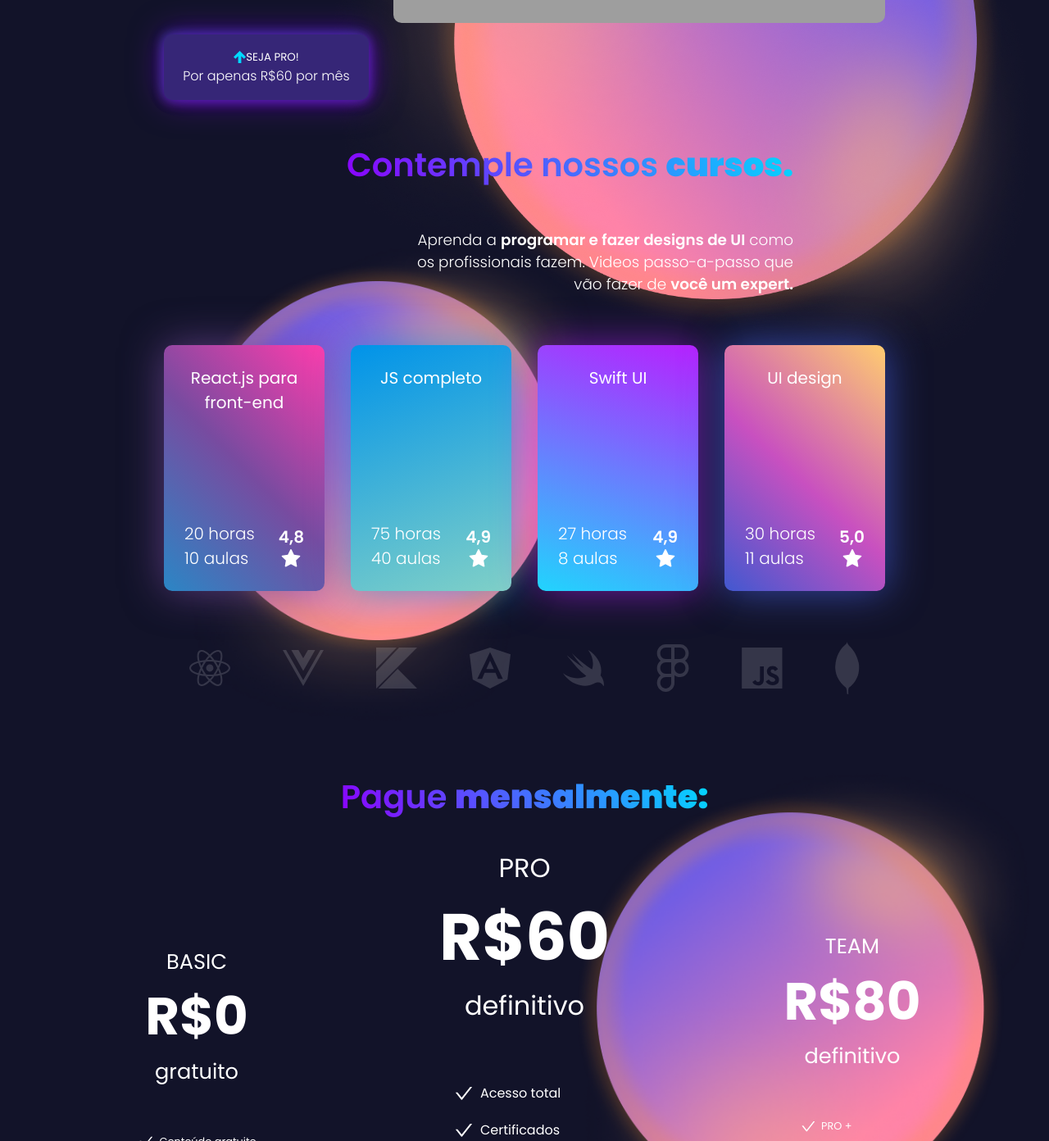
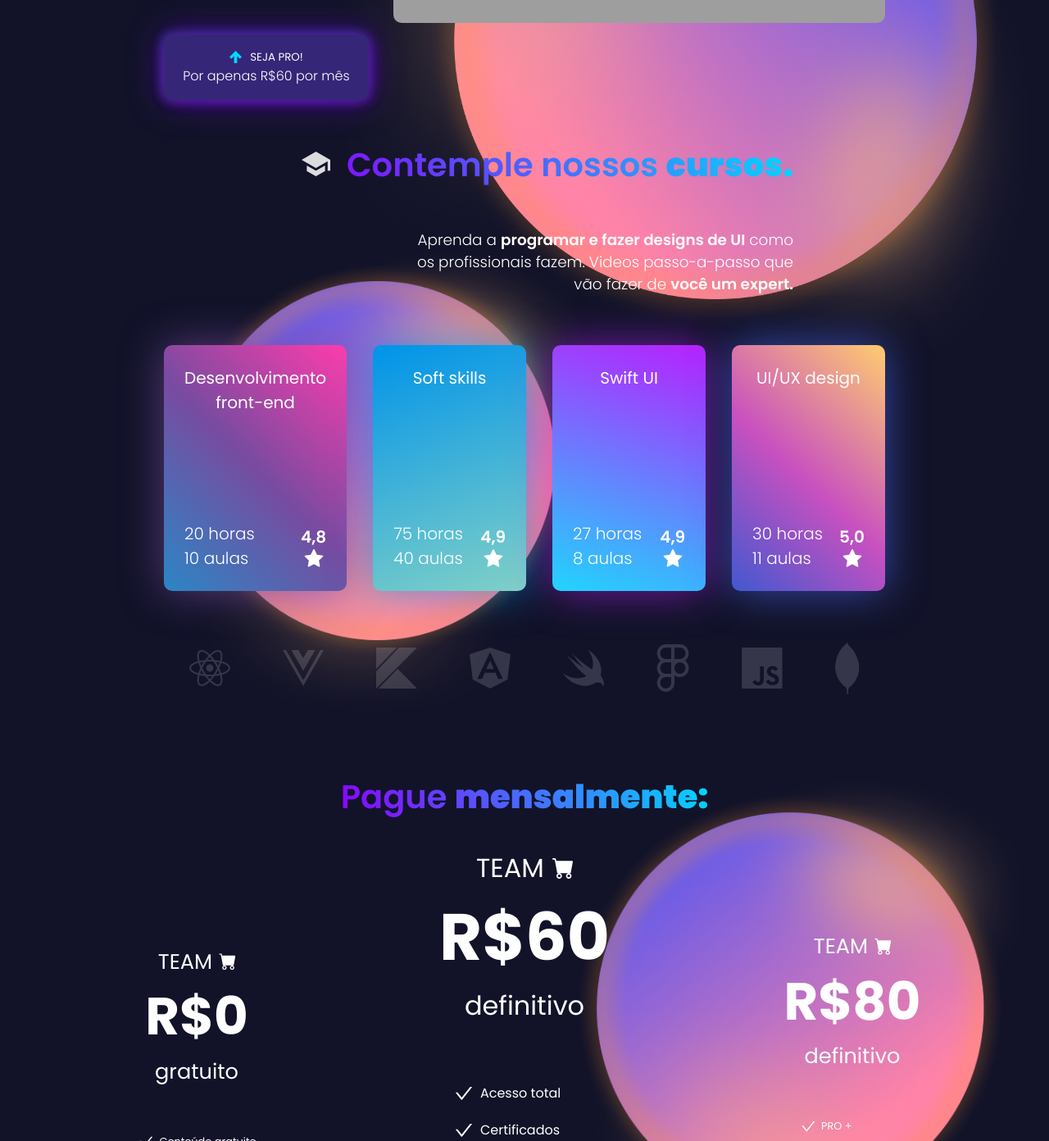
Before and after one commit to lucastso/enygma-courses, a plain HTML site: page index.html in a window 1280 px wide. Shown: the part 691-2083 px from the top of the page at 82% size. Drawn offline with Linux system fonts and the light colour scheme; grey boxes are pictures that could not be loaded.

Commit message:
feat: add images and styled

```diff
--- a/index.html
+++ b/index.html
@@ -82,7 +82,7 @@
         </p>
         <button>
           <a href="#">
-            <div class="pro">
+            <div class="pro-button">
               <img
                 src="/images/arrow.svg"
                 loading="lazy"
@@ -116,6 +116,7 @@
     <section id="courses">
       <div class="our-courses">
         <h1 class="hero-first-p">
+          <img src="/images/beca.svg" alt="Course" />
           Contemple nossos <span class="highlight">cursos.</span>
         </h1>
         <p class="hero-second-p">
@@ -128,7 +129,7 @@
       </div>
       <div class="card-courses">
         <div class="card1">
-          <div class="name">React.js para front-end</div>
+          <div class="name">Desenvolvimento front-end</div>
           <div class="hours-rate">
             <div class="hours">20 horas<br />10 aulas</div>
             <div class="rate">
@@ -142,7 +143,7 @@
           </div>
         </div>
         <div class="card2">
-          <div class="name">JS completo</div>
+          <div class="name">Soft skills</div>
           <div class="hours-rate">
             <div class="hours">75 horas<br />40 aulas</div>
             <div class="rate">
@@ -172,7 +173,7 @@
           </div>
         </div>
         <div class="card4">
-          <div class="name">UI design</div>
+          <div class="name">UI/UX design</div>
           <div class="hours-rate">
             <div class="hours">30 horas<br />11 aulas</div>
             <div class="rate">
@@ -235,7 +236,10 @@
       <div class="prices-card">
         <div class="card-basic">
           <div class="upper">
-            <p>BASIC</p>
+            <div class="title">
+              <p>TEAM</p>
+              <img src="/images/cart.svg" alt="Cart" />
+            </div>
             <p class="price">R$0</p>
             <span>gratuito</span>
           </div>
@@ -256,7 +260,10 @@
 
         <div class="card-pro">
           <div class="upper">
-            <p>PRO</p>
+            <div class="title">
+              <p>TEAM</p>
+              <img src="/images/cart.svg" alt="Cart" />
+            </div>
             <p class="price">R$60</p>
             <span>definitivo</span>
           </div>
@@ -289,7 +296,10 @@
 
         <div class="card-team">
           <div class="upper">
-            <p>TEAM</p>
+            <div class="title">
+              <p>TEAM</p>
+              <img src="/images/cart.svg" alt="Cart" />
+            </div>
             <p class="price">R$80</p>
             <span>definitivo</span>
           </div>
--- a/src/styles/styles.css
+++ b/src/styles/styles.css
@@ -110,6 +110,13 @@ section {
   gap: 3rem;
 }
 
+.pro-button {
+  display: flex;
+  justify-content: center;
+  align-items: center;
+  gap: 10px;
+}
+
 .blob {
   position: absolute;
   top: 60px;
@@ -171,6 +178,10 @@ section {
   -webkit-text-fill-color: transparent;
   font-weight: 600;
   font-size: 2.5rem;
+}
+
+.hero-first-p img {
+  padding-right: 10px;
 }
 
 .highlight {
@@ -424,3 +435,10 @@ video {
 .card-pro:hover {
   transform: skewY(5deg);
 }
+
+.title {
+  display: flex;
+  justify-content: center;
+  align-items: center;
+  gap: 10px;
+}
```
Also changed, not shown: images/beca.svg (added), images/cart.svg (added).
